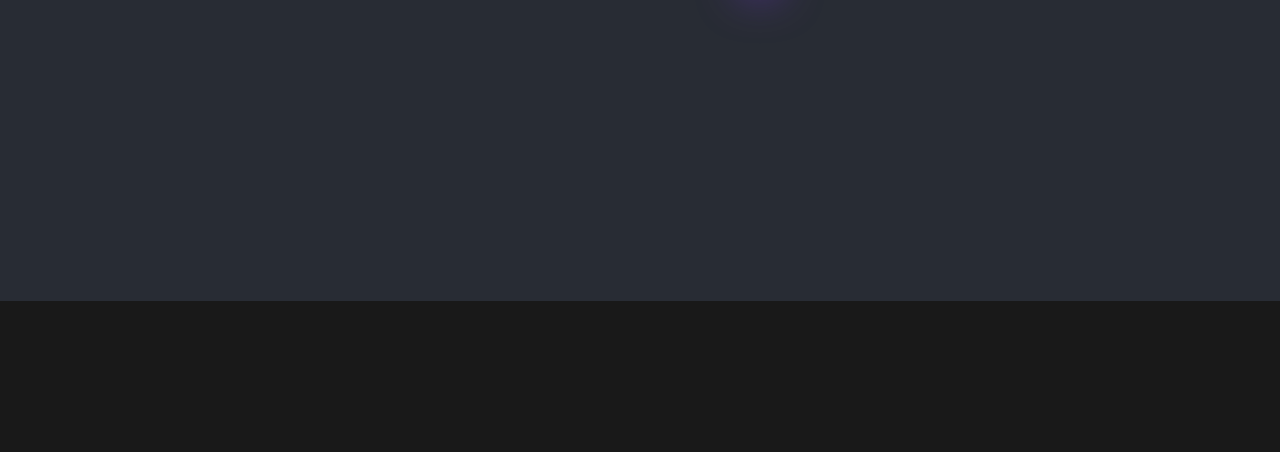
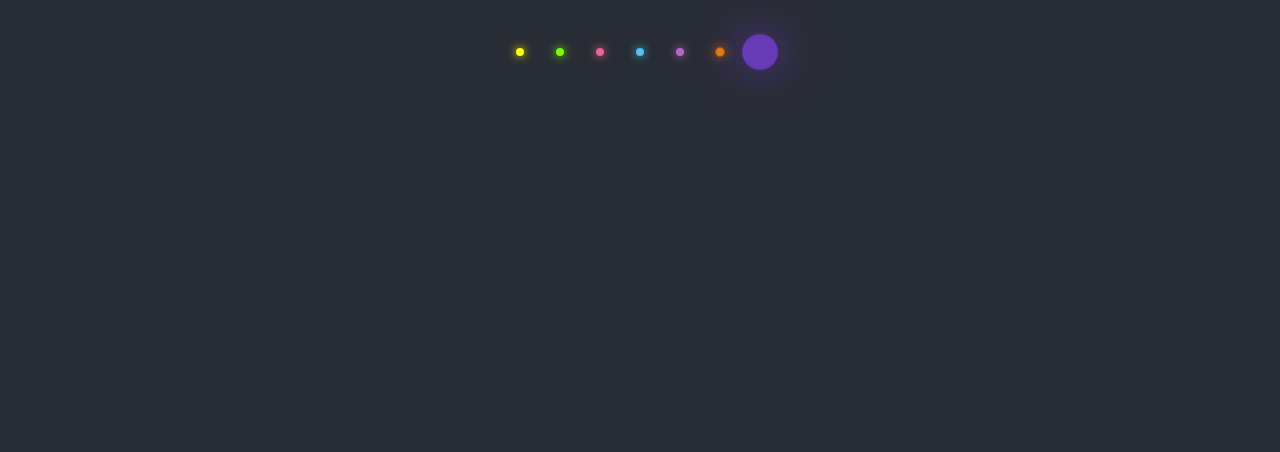
Before and after one commit to SirKhyric/my-first-repo, a plain HTML site: page index.html in a window 1280 px wide. Shown: the part 499-951 px from the top of the page. Before the commit the page ends 800 px from the top, so only its background shows below. Drawn offline with Linux system fonts and the light colour scheme.

Commit message:
fixed pr comments

```diff
--- a/styles.css
+++ b/styles.css
@@ -5,11 +5,6 @@ body {
   font-family: Arial, Helvetica, sans-serif;
 }
 
-/*h2 {
-  text-align: center;
-  color: white;
-  margin-top: 70;
-}*/
 
 .app-body {
   text-align: center;
@@ -82,9 +77,9 @@ h2, h3 {
 
 ul {
   display: flex;
-  /*justify-content: center;
+  justify-content: center;
   align-items: center;
-  height: 100vh;*/
+  height: 100vh;
   margin: 0;
   padding: 0;
 }
```
